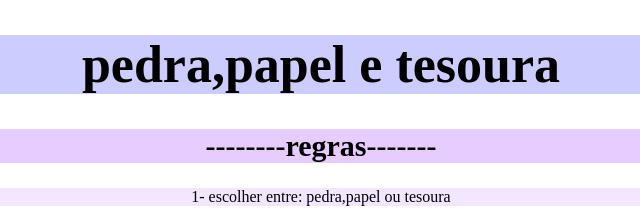
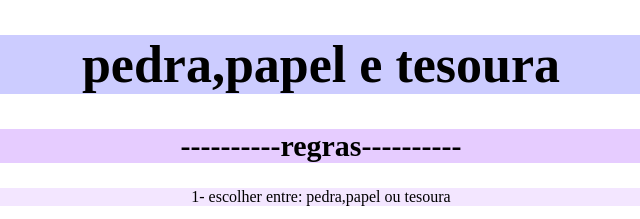
Before and after one commit to sabrina-freitas/trabalho-ricardo, a plain HTML site: page index.html in a window 1280 px wide. Shown: the top 219 px of the page, 319-959 px from the left. Drawn offline with Linux system fonts and the light colour scheme.

Commit message:
Update index.html

```diff
--- a/index.html
+++ b/index.html
@@ -40,7 +40,7 @@
 
 <div class="texto">
  <h1>pedra,papel e tesoura</h1>
-    <h2>--------regras-------</h2>
+    <h2>----------regras----------</h2>
     <p> 1- escolher entre: pedra,papel ou tesoura</p>
     <p> 2-escolher apenas um por vez</p>
     <p> 3-o jogo acontece entre usuario e pc</p>
@@ -67,8 +67,8 @@
 
 	<script>
 			/*variaveis contadoras*/
-			var seuplacar = 0;
-			var placarpc  = 0;
+				var seuplacar = 0;
+				var placarpc  = 0;
 			/*função de escolha da iA*/
 			function pedrapapeltesoura(Escolha) {
 				escolhadopc = ["Pedra", "Papel", "Tesoura"][Math.floor(Math.random() * 3)];
@@ -79,19 +79,19 @@
 					document.getElementById("status").innerHTML =" Empate tente de novo !!";
 
 				}else
-					/*se (pedra vence tesoura)--> (papel vence pedra )-->(tesoura vence papel) ==> (escolha do usuario e escolha da IA) diferente de -1)
+				/*se (pedra vence tesoura)--> (papel vence pedra )-->(tesoura vence papel) ==> (escolha do usuario e escolha da IA) diferente de -1)
 					   */
 					if (["PedraTesoura", "PapelPedra", "TesouraPapel"].indexOf(Escolha + escolhadopc) != -1) {
 						seuplacar++;
 
-						document.getElementById("status").innerHTML = "Voce Venceu ";
+							document.getElementById("status").innerHTML = "Voce Venceu ";
 
 						document.getElementById("seuplacar").innerHTML = "Seu Placar: " + seuplacar.toString();
 
 					}else{
 
 						placarpc++;
-						document.getElementById("status").innerHTML = "IA Venceu!";
+							document.getElementById("status").innerHTML = "IA Venceu!";
 
 						document.getElementById("placarpc").innerHTML = "Placar IA: " + placarpc.toString();
 					}
```
